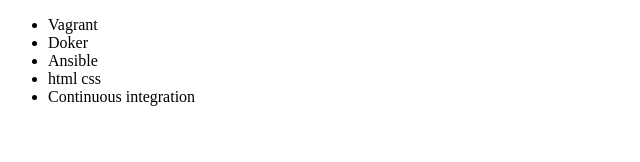
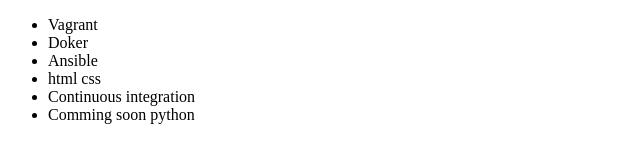
Before and after one commit to Rickypqdkr/Alura_Git, a plain HTML site: page index.html in a window 1280 px wide. Shown: the whole page, without its empty margins (0-640 px from the left). Drawn offline with Linux system fonts and the light colour scheme.

Commit message:
Add coming soon python

```diff
--- a/index.html
+++ b/index.html
@@ -12,6 +12,7 @@
 		<li>Ansible</li>
 		<li>html css</li>
 		<li>Continuous integration</li>
+		<li> Comming soon python</li>
 	</ul>
 
 </body>
```
